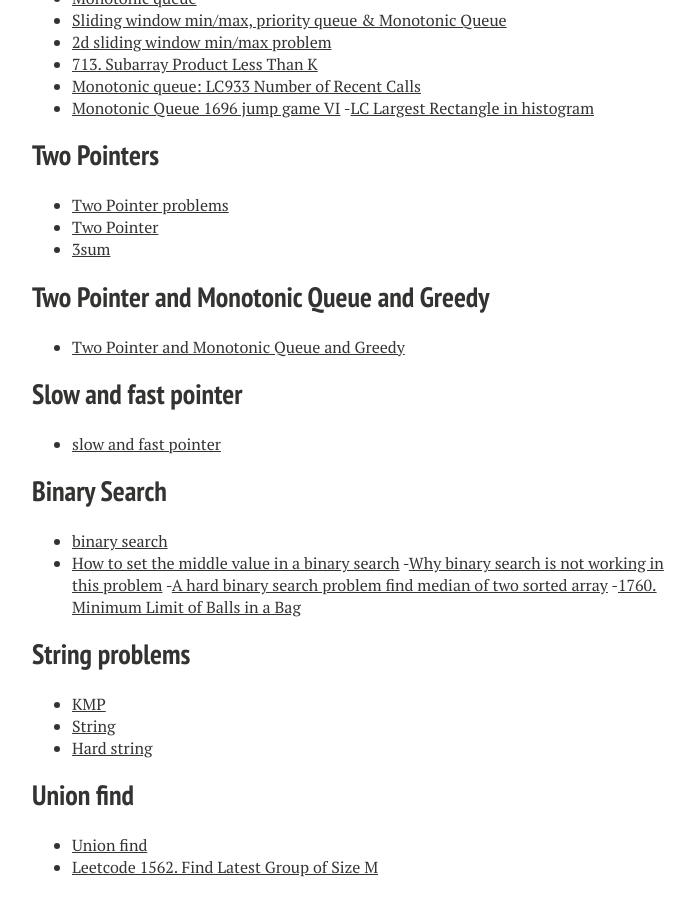
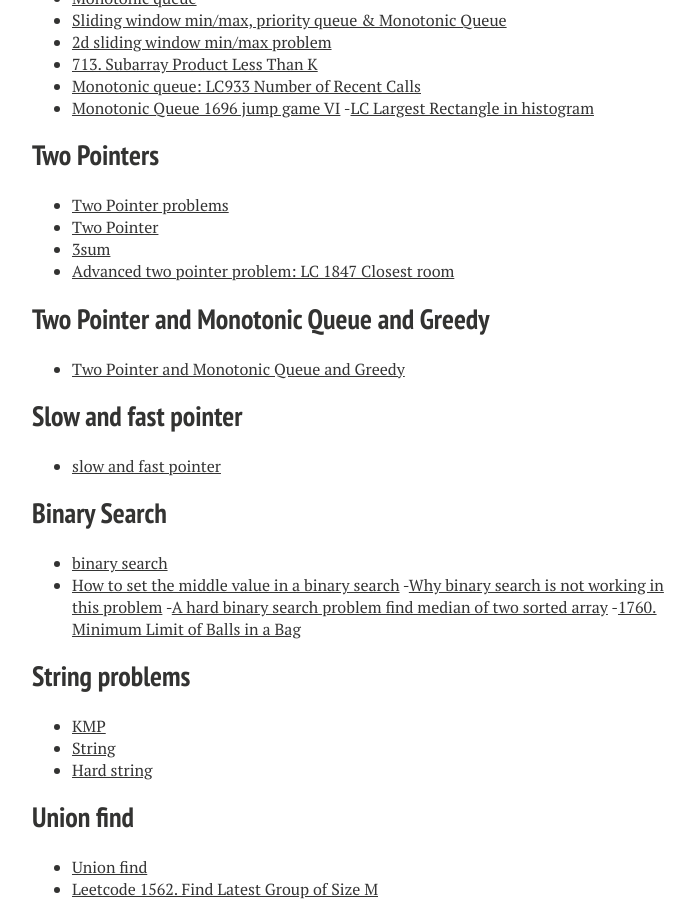
Before and after one commit to xiaokeshen/xiaokeshen.github.io, a Jekyll site: the page built from SoftwareEngineering/index.md, in a window 1280 px wide and 900 px high, scrolled down 4776 px. Shown: the whole window, without its empty margins (288-983 px from the left). Built offline with Jekyll 4.4.1, drawn with Linux system fonts in a browser that asks for light colours; nearby versions of some CDN libraries.

Commit message:
Add one article

```diff
--- a/SoftwareEngineering/index.md
+++ b/SoftwareEngineering/index.md
@@ -174,6 +174,8 @@
 - [Two Pointer problems](https://medium.com/@jim.morris.shen/two-pointers-5bc86424ffd4?source=friends_link&sk=20eb28ea867ad7f3a3e67b22fd5bf4f9)
 - [Two Pointer](https://medium.com/@jim.morris.shen/two-points-fcb8ef6861e4?source=friends_link&sk=353cf1fa8b35aef6edba803aecdc38a2)
 - [3sum](https://medium.com/@jim.morris.shen/3sums-2d43ba443673?source=friends_link&sk=a647a07672eb26683064a0ed88e07c64)
+- [Advanced two pointer problem: LC 1847 Closest room](https://jimmy-shen.medium.com/advanced-two-pointer-problem-24d9faa99a05)
+
 
 ## Two Pointer and Monotonic Queue and Greedy
 - [Two Pointer and Monotonic Queue and Greedy](https://jimmy-shen.medium.com/monotonic-queue-two-pointer-and-greedy-algorithm-e0c466d49bb1)
```
